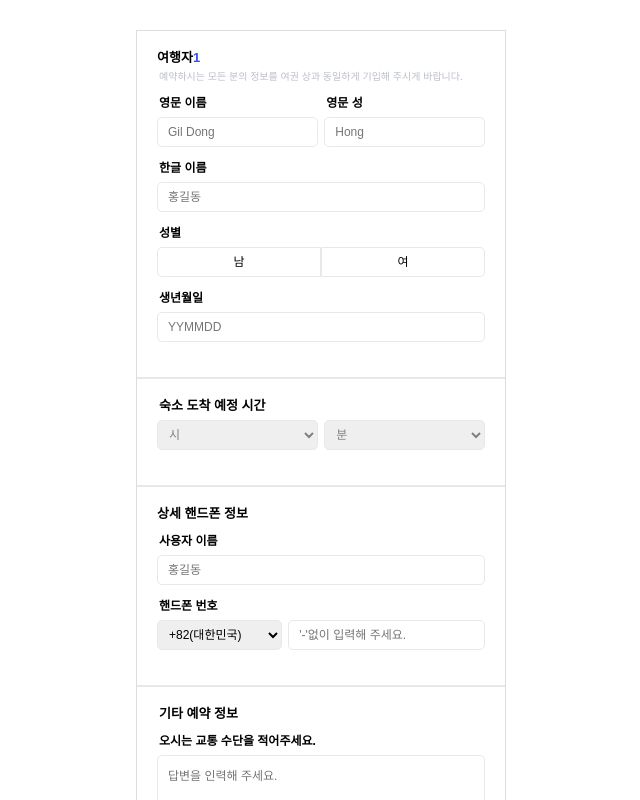
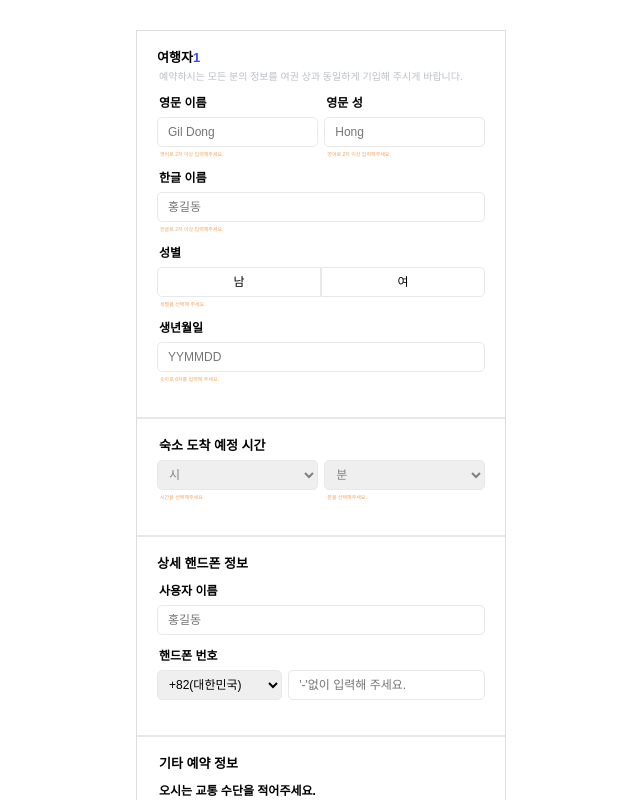
Before and after one commit to haerang94/react-reservation-form, a React (Create React App) app: page / in a window 1280 px wide. Shown: the top 800 px of the page, without its empty margins (319-959 px from the left). Built offline with nearby package versions, Linux system fonts and the light colour scheme; a web font is replaced by a local one.

Commit message:
feat: validation 안내문 작성

```diff
--- /dev/null
+++ b/src/components/SharedComponents.js
@@ -0,0 +1,10 @@
+import styled from "styled-components";
+
+const Alert = styled.div`
+  font-size: ${(props) => props.theme.size.sm};
+  color: ${(props) => props.theme.color.carrot};
+  margin-top: 5px;
+  padding-left: 3px;
+`;
+
+export { Alert };
--- a/src/components/Time.js
+++ b/src/components/Time.js
@@ -1,5 +1,6 @@
 import React from "react";
 import styled from "styled-components";
+import { Alert } from "components/SharedComponents";
 
 const TimeWrapper = styled.section`
   width: 100%;
@@ -20,9 +21,14 @@ const FlexWrapper = styled.div`
   width: 100%;
   display: flex;
   justify-content: space-between;
+`;
 
+const SelectGroup = styled.div`
+  width: 49%;
+  display: flex;
+  flex-direction: column;
   & select {
-    width: 49%;
+    width: 100%;
     border: 1px solid ${(props) => props.theme.color.lightGray};
     border-radius: 5px;
     height: 30px;
@@ -39,6 +45,7 @@ const Time = () => {
     <TimeWrapper>
       <header>숙소 도착 예정 시간</header>
       <FlexWrapper>
+        <SelectGroup>
           <select name="hour" id="hour">
             <option value="none">시</option>
             {Array(24)
@@ -47,6 +54,9 @@ const Time = () => {
                 <option key={`hour-${idx}`} value={idx}>{`${idx}시`}</option>
               ))}
           </select>
+          <Alert>시간을 선택해주세요.</Alert>
+        </SelectGroup>
+        <SelectGroup>
           <select name="minute" id="minute">
             <option value="none">분</option>
             {Array(7)
@@ -57,6 +67,8 @@ const Time = () => {
                 }분`}</option>
               ))}
           </select>
+          <Alert>분을 선택해주세요.</Alert>
+        </SelectGroup>
       </FlexWrapper>
     </TimeWrapper>
   );
--- a/src/components/Traveler.js
+++ b/src/components/Traveler.js
@@ -1,5 +1,6 @@
-import React from "react";
+import React, { useState } from "react";
 import styled from "styled-components";
+import { Alert } from "components/SharedComponents";
 
 const TraverlerWrapper = styled.section`
   width: 100%;
@@ -107,15 +108,18 @@ const Traveler = () => {
         <TwoInputs>
           <header>영문 이름</header>
           <input type="text" placeholder="Gil Dong" />
+          <Alert>영어로 2자 이상 입력해주세요.</Alert>
         </TwoInputs>
         <TwoInputs>
           <header>영문 성</header>
           <input type="text" placeholder="Hong" />
+          <Alert>영어로 2자 이상 입력해주세요.</Alert>
         </TwoInputs>
       </FlexContainer>
       <OneInput>
         <header>한글 이름</header>
         <input type="text" placeholder="홍길동" />
+        <Alert>한글로 2자 이상 입력해주세요.</Alert>
       </OneInput>
       <OneInput>
         <header>성별</header>
@@ -125,10 +129,12 @@ const Traveler = () => {
           <input type="radio" name="gender" id="female" />
           <label htmlFor="female">여</label>
         </ButtonContainer>
+        <Alert>성별을 선택해 주세요.</Alert>
       </OneInput>
       <OneInput>
         <header>생년월일</header>
         <input type="text" placeholder="YYMMDD" />
+        <Alert>숫자로 6자를 입력해 주세요.</Alert>
       </OneInput>
     </TraverlerWrapper>
   );
```
Lines whose indentation alone changed are shown as unchanged.
